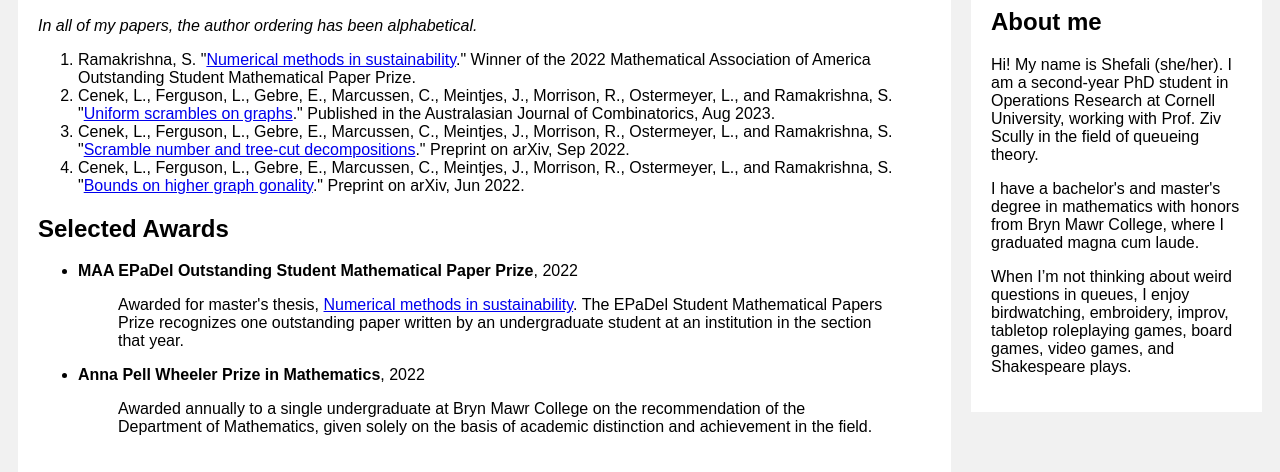
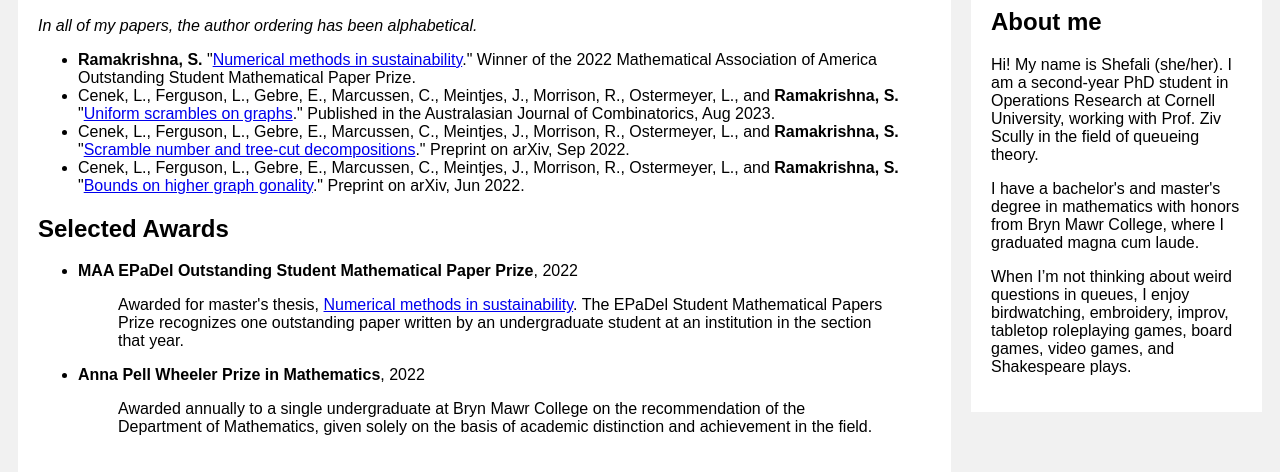
Before and after one commit to shefali-ramakrishna/shefali-ramakrishna.github.io, a plain HTML site: page index.html in a window 1280 px wide. Shown: the part 564-1036 px from the top of the page. Drawn offline with Linux system fonts and the light colour scheme.

Commit message:
Update index.html
fixed formatting of pubs to bullet points

```diff
--- a/index.html
+++ b/index.html
@@ -140,12 +140,12 @@ body {
       </ul>
       <h2>Selected Preprints/Publications</h2>
       <p><i>In all of my papers, the author ordering has been alphabetical.</i></p>
-      <ol>
-        <li>Ramakrishna, S. "<a href="http://sections.maa.org/epadel/awards/studentpaper/winners/2022_Ramakrishna.pdf" target=”_blank”>Numerical methods in sustainability</a>." Winner of the 2022 Mathematical Association of America Outstanding Student Mathematical Paper Prize.</li>
-        <li>Cenek, L., Ferguson, L., Gebre, E., Marcussen, C., Meintjes, J., Morrison, R., Ostermeyer, L., and Ramakrishna, S. "<a href="https://ajc.maths.uq.edu.au/pdf/87/ajc_v87_p129.pdf" target=”_blank”>Uniform scrambles on graphs</a>." Published in the Australasian Journal of Combinatorics, Aug 2023.</li>
-        <li>Cenek, L., Ferguson, L., Gebre, E., Marcussen, C., Meintjes, J., Morrison, R., Ostermeyer, L., and Ramakrishna, S. "<a href="https://arxiv.org/abs/2209.01459" target=”_blank”>Scramble number and tree-cut decompositions</a>." Preprint on arXiv, Sep 2022.</li>
-        <li>Cenek, L., Ferguson, L., Gebre, E., Marcussen, C., Meintjes, J., Morrison, R., Ostermeyer, L., and Ramakrishna, S. "<a href="https://arxiv.org/abs/2206.06907" target=”_blank”>Bounds on higher graph gonality</a>." Preprint on arXiv, Jun 2022.</li>
-      </ol>
+      <ul>
+        <li><b>Ramakrishna, S.</b> "<a href="http://sections.maa.org/epadel/awards/studentpaper/winners/2022_Ramakrishna.pdf" target=”_blank”>Numerical methods in sustainability</a>." Winner of the 2022 Mathematical Association of America Outstanding Student Mathematical Paper Prize.</li>
+        <li>Cenek, L., Ferguson, L., Gebre, E., Marcussen, C., Meintjes, J., Morrison, R., Ostermeyer, L., and <b>Ramakrishna, S.</b> "<a href="https://ajc.maths.uq.edu.au/pdf/87/ajc_v87_p129.pdf" target=”_blank”>Uniform scrambles on graphs</a>." Published in the Australasian Journal of Combinatorics, Aug 2023.</li>
+        <li>Cenek, L., Ferguson, L., Gebre, E., Marcussen, C., Meintjes, J., Morrison, R., Ostermeyer, L., and <b>Ramakrishna, S.</b> "<a href="https://arxiv.org/abs/2209.01459" target=”_blank”>Scramble number and tree-cut decompositions</a>." Preprint on arXiv, Sep 2022.</li>
+        <li>Cenek, L., Ferguson, L., Gebre, E., Marcussen, C., Meintjes, J., Morrison, R., Ostermeyer, L., and <b>Ramakrishna, S.</b> "<a href="https://arxiv.org/abs/2206.06907" target=”_blank”>Bounds on higher graph gonality</a>." Preprint on arXiv, Jun 2022.</li>
+      </ul>
 
       <h2>Selected Awards</h2>
       <ul>
```
